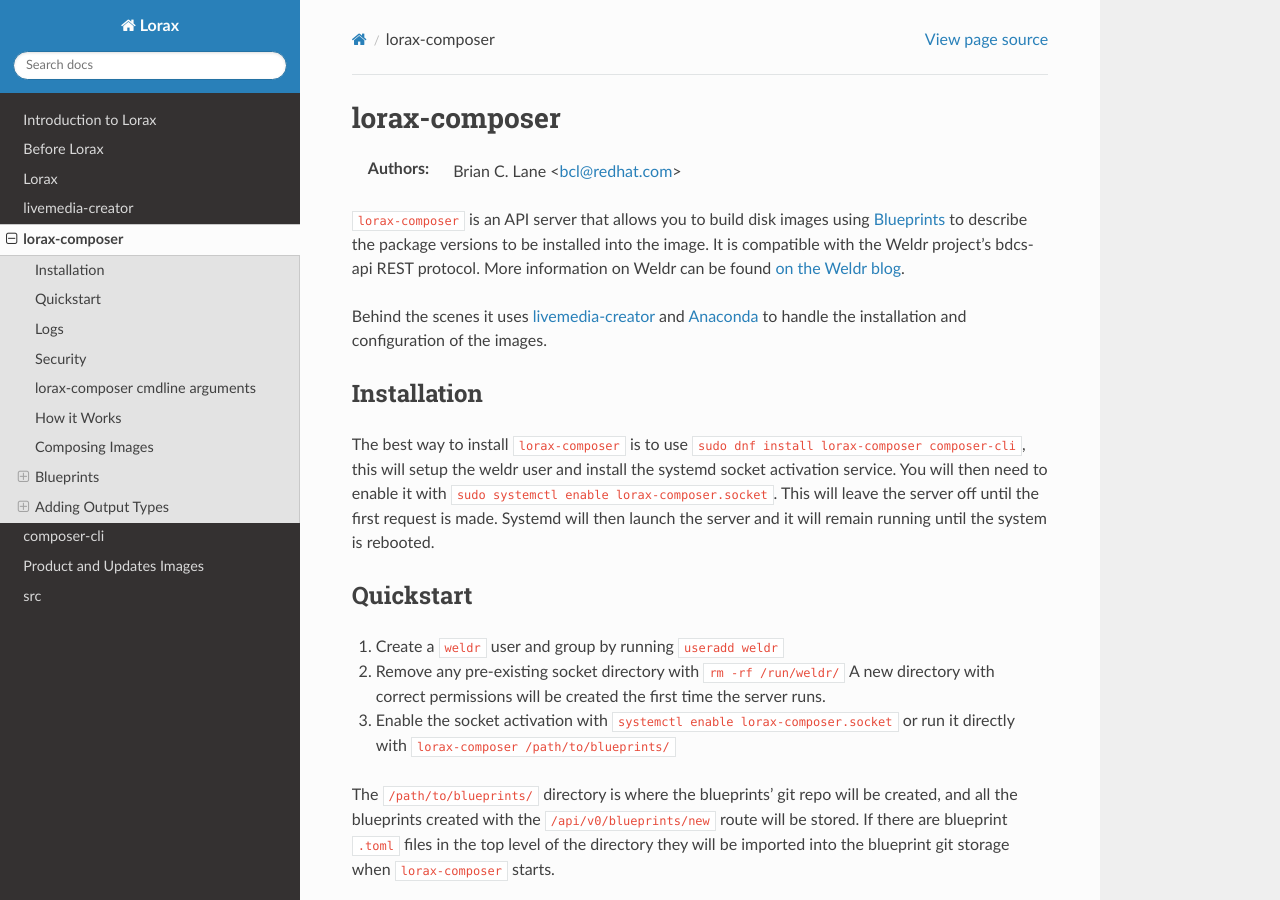
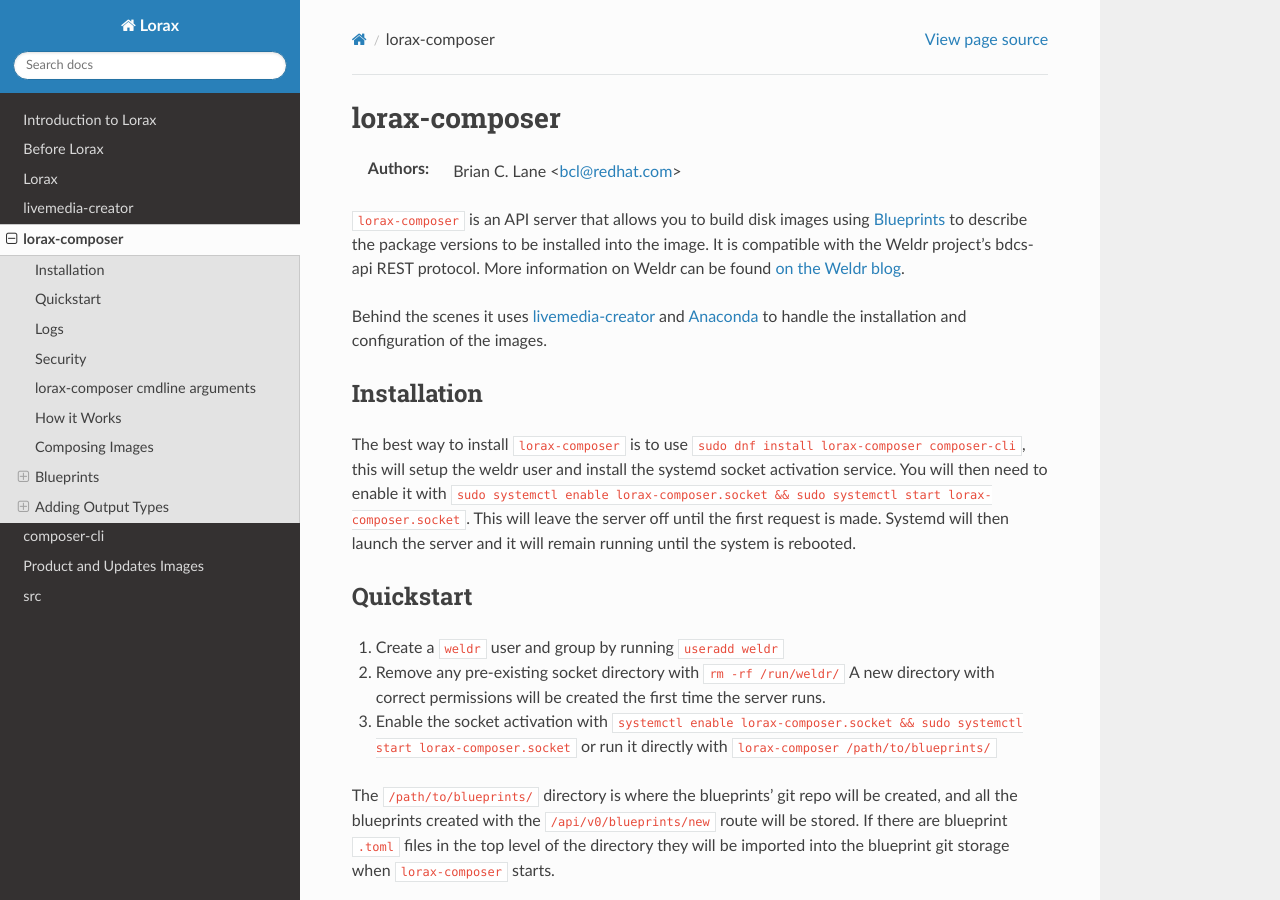
Before and after one commit to weldr/lorax, a Sphinx documentation site: the page built from docs/lorax-composer.rst, in a window 1280 px wide and 900 px high. Built offline with Sphinx 7.4.7 and the Read the Docs theme 2.0.0, drawn with Linux system fonts in a browser that asks for light colours.

Commit message:
Fix documentation for enabling lorax-composer.socket
It needs to be enabled AND started for it to work.

```diff
--- a/docs/lorax-composer.rst
+++ b/docs/lorax-composer.rst
@@ -19,9 +19,10 @@
 The best way to install ``lorax-composer`` is to use ``sudo dnf install
 lorax-composer composer-cli``, this will setup the weldr user and install the
 systemd socket activation service. You will then need to enable it with ``sudo
-systemctl enable lorax-composer.socket``. This will leave the server off until
-the first request is made. Systemd will then launch the server and it will
-remain running until the system is rebooted.
+systemctl enable lorax-composer.socket && sudo systemctl start
+lorax-composer.socket``. This will leave the server off until the first request
+is made. Systemd will then launch the server and it will remain running until
+the system is rebooted.
 
 Quickstart
 ----------
@@ -29,8 +30,9 @@
 1. Create a ``weldr`` user and group by running ``useradd weldr``
 2. Remove any pre-existing socket directory with ``rm -rf /run/weldr/``
    A new directory with correct permissions will be created the first time the server runs.
-3. Enable the socket activation with ``systemctl enable lorax-composer.socket`` or
-   run it directly with ``lorax-composer /path/to/blueprints/``
+3. Enable the socket activation with ``systemctl enable lorax-composer.socket
+   && sudo systemctl start lorax-composer.socket`` or run it directly with
+   ``lorax-composer /path/to/blueprints/``
 
 The ``/path/to/blueprints/`` directory is where the blueprints' git repo will
 be created, and all the blueprints created with the ``/api/v0/blueprints/new``
```
Also changed, not shown: docs/html/lorax-composer.html (+6 -2 lines).
